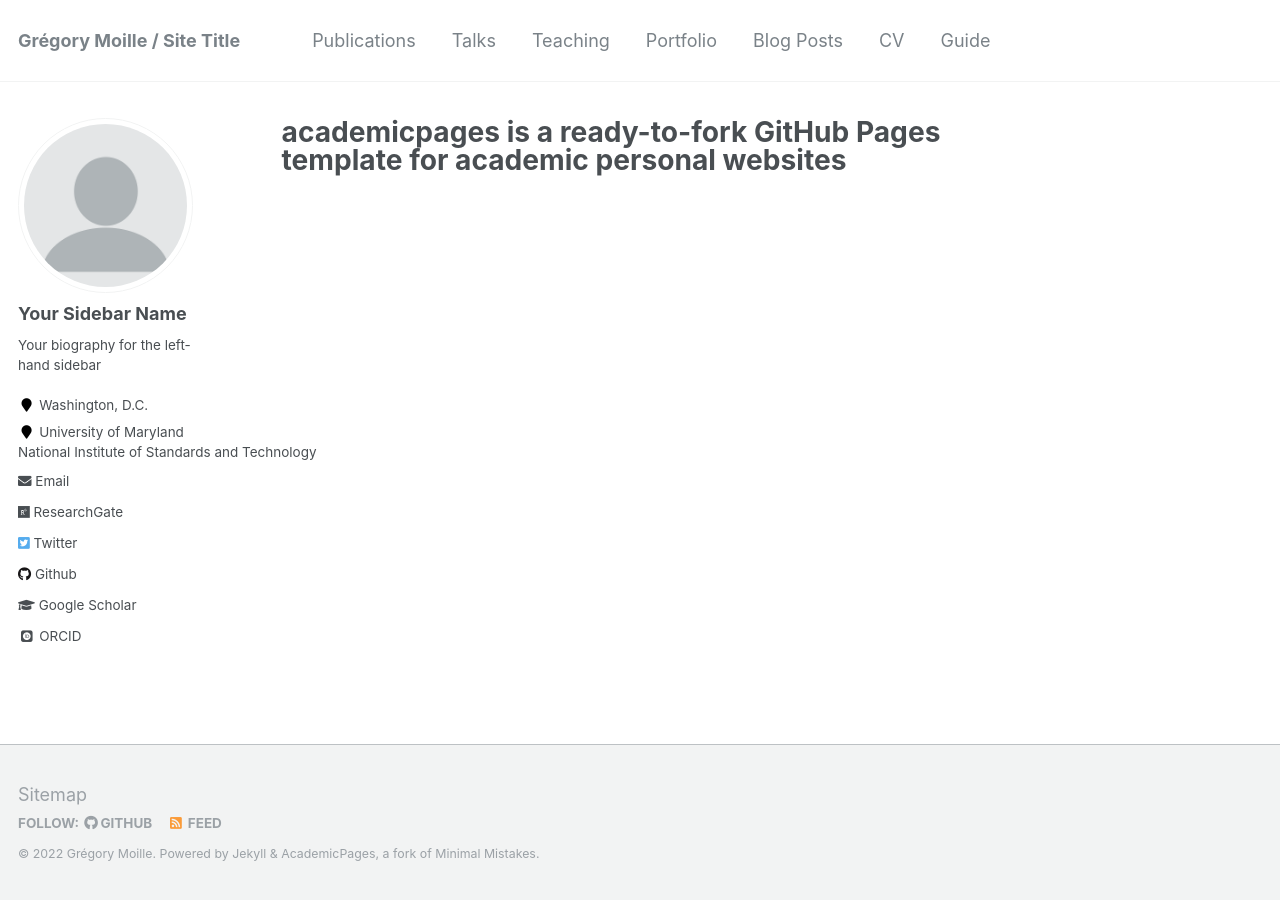
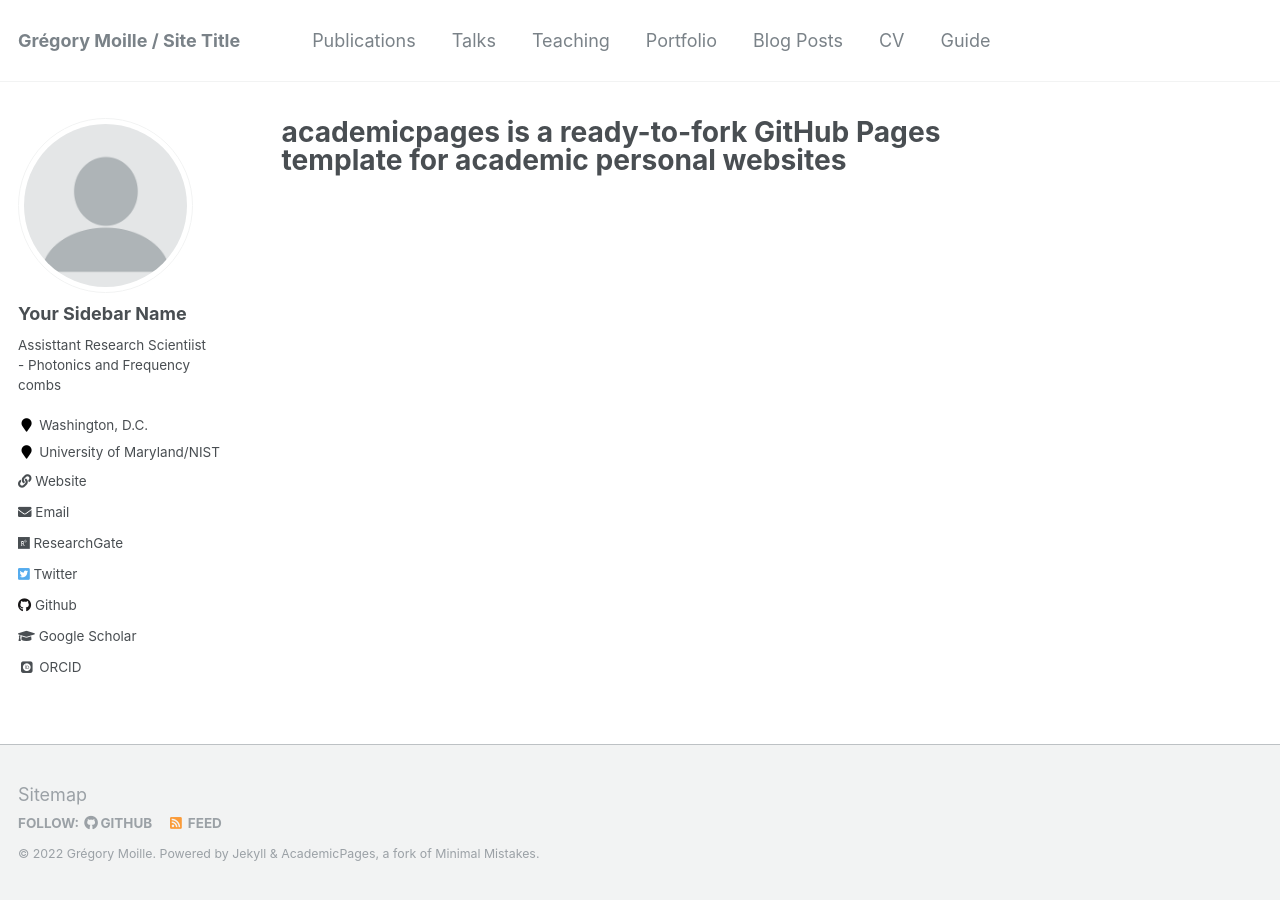
Before and after one commit to gregmoille/gregmoille.github.io, a Jekyll site: the page built from _pages/about.md, in a window 1280 px wide. Built offline with Jekyll 4.4.1, drawn with Linux system fonts in a browser that asks for light colours; some web fonts are replaced.

Commit message:
Update confing

```diff
--- a/_config.yml
+++ b/_config.yml
@@ -82,13 +82,13 @@ analytics:
 author:
   name             : "Your Sidebar Name"
   avatar           : "profile.png"
-  bio              : "Your biography for the left-hand sidebar"
+  bio              : "Assisttant Research Scientiist - Photonics and Frequency combs"
   location         : "Washington, D.C."
-  employer         : "University of Maryland</br>National Institute of Standards and Technology"
+  employer         : "University of Maryland/NIST"
   googlescholar    : "https://scholar.google.fr/citations?user=6fBdsmYAAAAJ&hl=fr"
   email            : "gmoille@umd.edu"
-  researchgate     :  "https://www.researchgate.net/profile/Gregory-Moille"
-  uri              :
+  researchgate     : "https://www.researchgate.net/profile/Gregory-Moille"
+  uri              :  "https://groups.jqi.umd.edu/srinivasan/users/gregory-moille"
   bitbucket        :
   codepen          :
   dribbble         :
```
